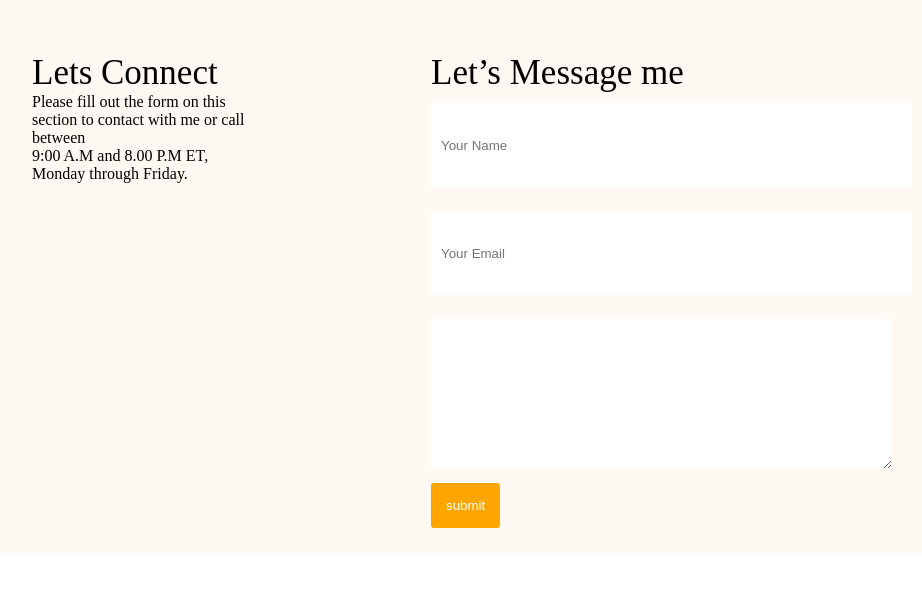
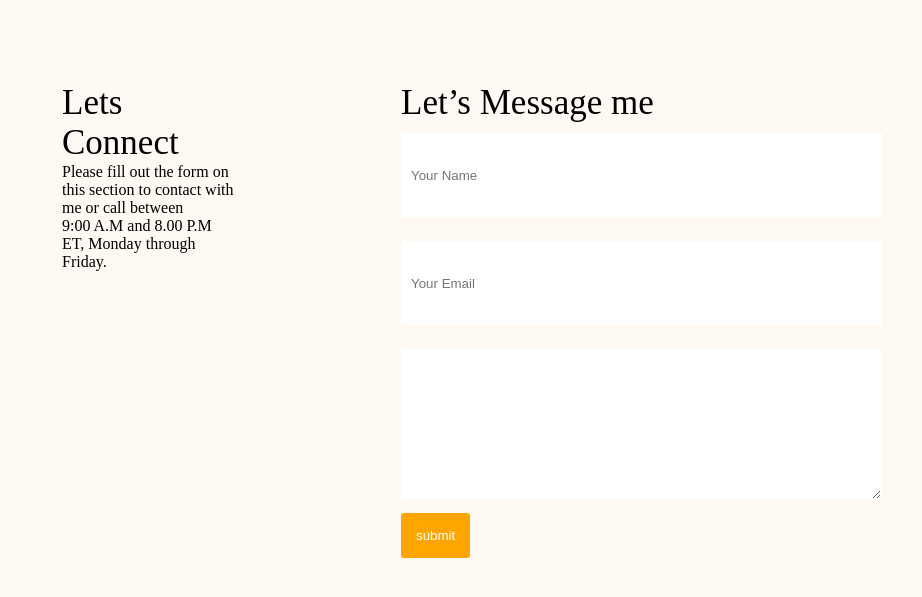
Before and after one commit to AfzazulZaman/portfolio-task, a plain HTML site: page index.html in a window 1280 px wide. Shown: the part 2937-3534 px from the top of the page, without its empty margins (168-1090 px from the left). Before the commit the page ends 3490 px from the top, so only its background shows below. Drawn offline with Linux system fonts and the light colour scheme.

Commit message:
final bug fixed

```diff
--- a/index.html
+++ b/index.html
@@ -160,7 +160,7 @@
                      <p class="footer-text">Let’s Message me</p>
                       <input style="display: block; border: none; width: 461px; height: 64px; padding: 10px;" type="text" placeholder="Your Name">
                       <input style="display: block; border: none; width: 461px; height: 64px; margin-top: 24px; padding: 10px;"  type="email" placeholder="Your Email">
-                      <textarea style="border: none; margin-top: 24px; width: 461px; height: 180;" name="" id="" cols="30" rows="10">
+                      <textarea style="border: none; margin-top: 24px; width: 480px; height: 180;" name="" id="" cols="30" rows="10">
                       </textarea>
                       <button style="display: block; position:relative; right: 10px; margin: 10px;" class="hire-btn">submit</button>
                   </label>
--- a/style/style.css
+++ b/style/style.css
@@ -157,7 +157,7 @@ h5{
     justify-content: center;
     background-color: #FFF8F3;
     gap: 20%;
-    padding: 200px;
+    padding: 230px;
 }
 .footer-form{
     height: 300px;
```
